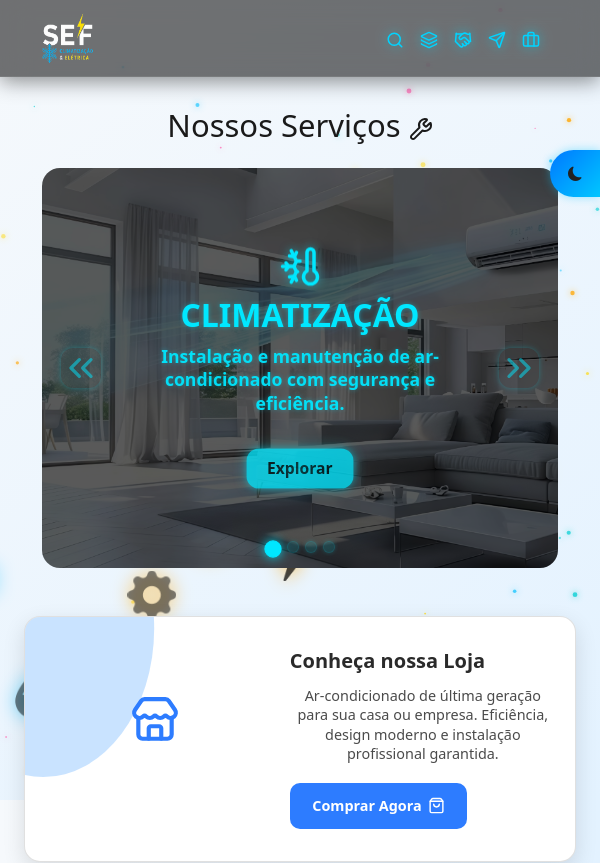
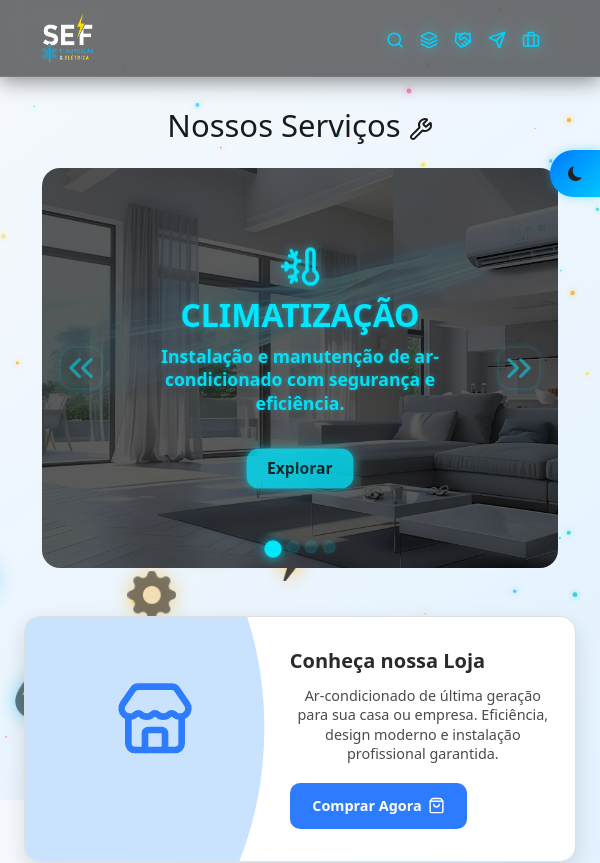
Before and after one commit to sfclimelet/siteemnextjs, a Next.js app: page / in a window 600 px wide. Shown: the top 863 px of the page. Built offline with nearby package versions, Linux system fonts and the light colour scheme.

Commit message:
Resolução Mobile para 576px a 756px (tela grande) desbugada.

```diff
--- a/styles/pages/home/sectionLojaSEF/SectionLojaSEF.css
+++ b/styles/pages/home/sectionLojaSEF/SectionLojaSEF.css
@@ -207,14 +207,14 @@
     flex: 1;
   }
   .container-loja-card .card-top-area .card-top-icon svg {
-    width: 50px;
-    height: 50px;
+    width: 80px;
+    height: 80px;
   }
   .container-loja-card .card-top-area .card-curve {
-    width: 100%;
-    height: 450% !important;
-    top: -325%;
-    left: -0.4%;
+    width: 200%;
+    height: 600% !important;
+    top: -250%;
+    left: -0.5%;
     z-index: 0;
   }
   .container-loja-card .card-bd {
--- a/styles/pages/home/sectionLojaSEF/_lojaSEF-tablets.scss
+++ b/styles/pages/home/sectionLojaSEF/_lojaSEF-tablets.scss
@@ -15,15 +15,15 @@
             flex: 1;
 
             #{$lj-top-icon} svg {
-                width: 50px;
-                height: 50px;
+                width: 80px;
+                height: 80px;
             }
 
             #{$lj-curve} {
-                width: 100%;
-                height: 450% !important;
-                top: -325%;
-                left: -0.4%;
+                width: 200%;
+                height: 600% !important;
+                top: -250%;
+                left: -0.5%;
                 z-index: 0;
             }
         }
```
